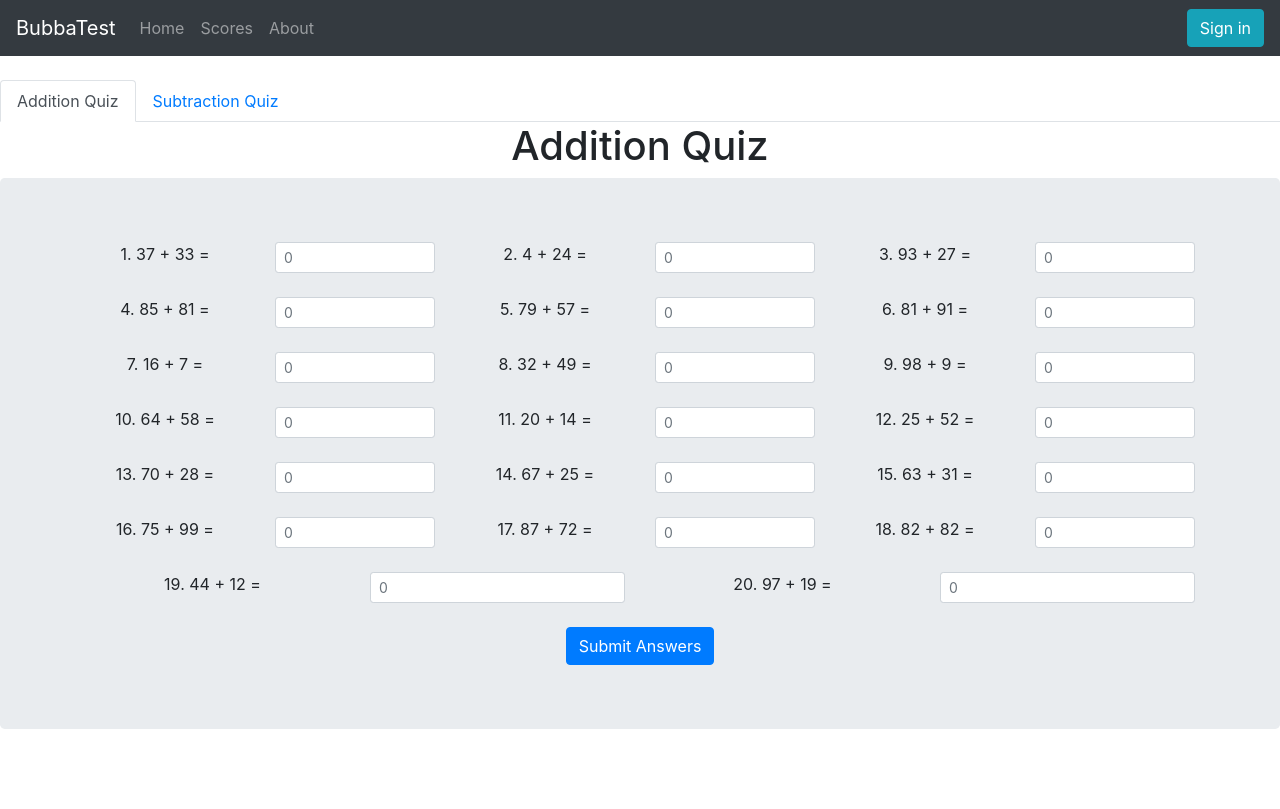
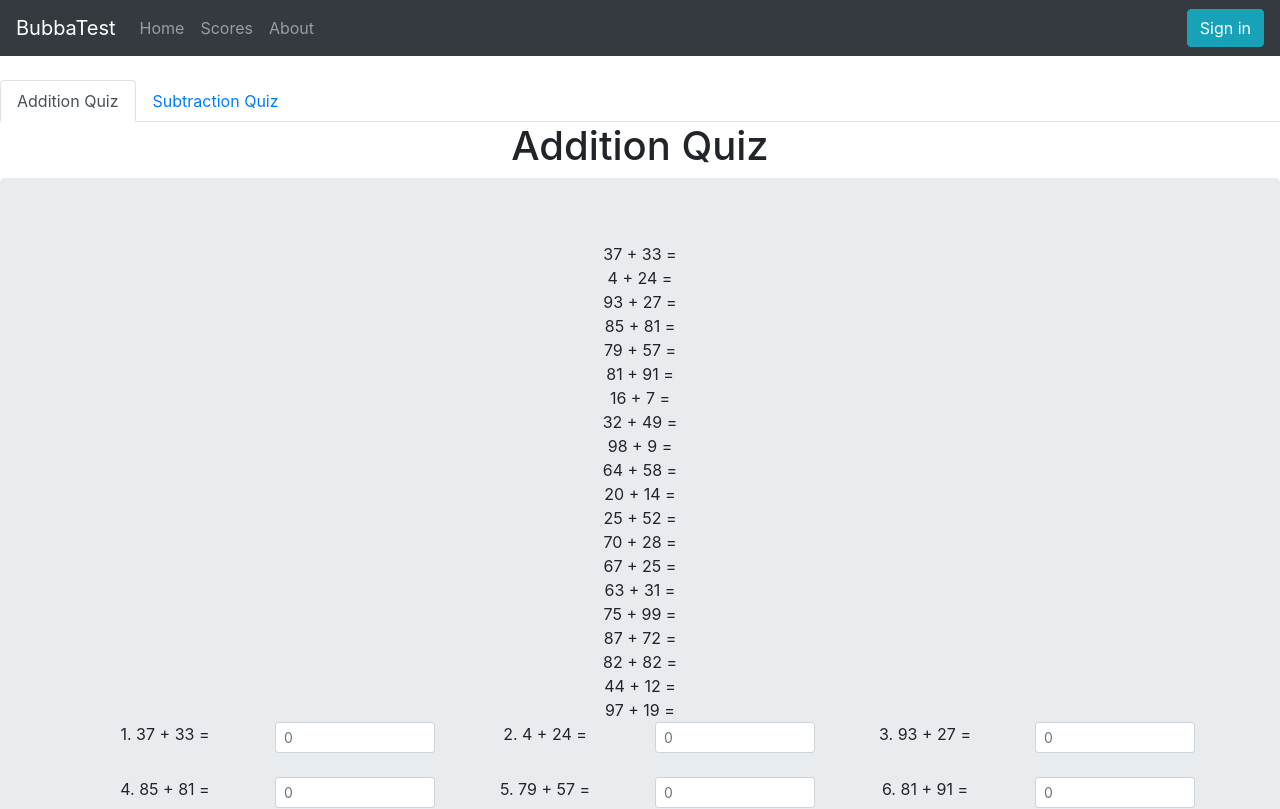
Before and after one commit to bearados/bubba, a React (Create React App) app in the folder client/: page / in a window 1280 px wide. Shown: the top 809 px of the page. Built offline with nearby package versions, Linux system fonts and the light colour scheme.

Commit message:
problem redo

```diff
--- a/client/src/components/QuizA.js
+++ b/client/src/components/QuizA.js
@@ -64,6 +64,7 @@ class QuizA extends Component {
             score: calcScore(this.state.Answer, this.state.probList)
         });
     }
+
     getMsg(){
         if(this.state.showScore){
 
@@ -86,15 +87,17 @@ class QuizA extends Component {
 
            <Jumbotron>
                <Container>
+                   {this.state.probList.map(co=>(
+
+                       <Col>{co}</Col>
+                   ))}
                {!this.state.showScore?
                <Form>
 
                 <Row className="justify-content-md-center">
-                    <Col>
-               1. {this.state.probList[0]}</Col><Col><Form.Control size="sm" type="number" name = {0} onChange={this.handleChange.bind(this)} placeholder="0" /></Col>
+                    <Col>1. {this.state.probList[0]}</Col><Col><Form.Control size="sm" type="number" name = {0} onChange={this.handleChange.bind(this)} placeholder="0" /></Col>
 
-               <Col>
-               2. {this.state.probList[1]}</Col><Col><Form.Control size="sm" type="number" name = {1} onChange={this.handleChange.bind(this)} placeholder="0" />
+               <Col>2. {this.state.probList[1]}</Col><Col><Form.Control size="sm" type="number" name = {1} onChange={this.handleChange.bind(this)} placeholder="0" />
                </Col>
                <Col>
                3. {this.state.probList[2]}</Col><Col><Form.Control size="sm" type="number" name = {2} onChange={this.handleChange.bind(this)} placeholder="0" />
```
